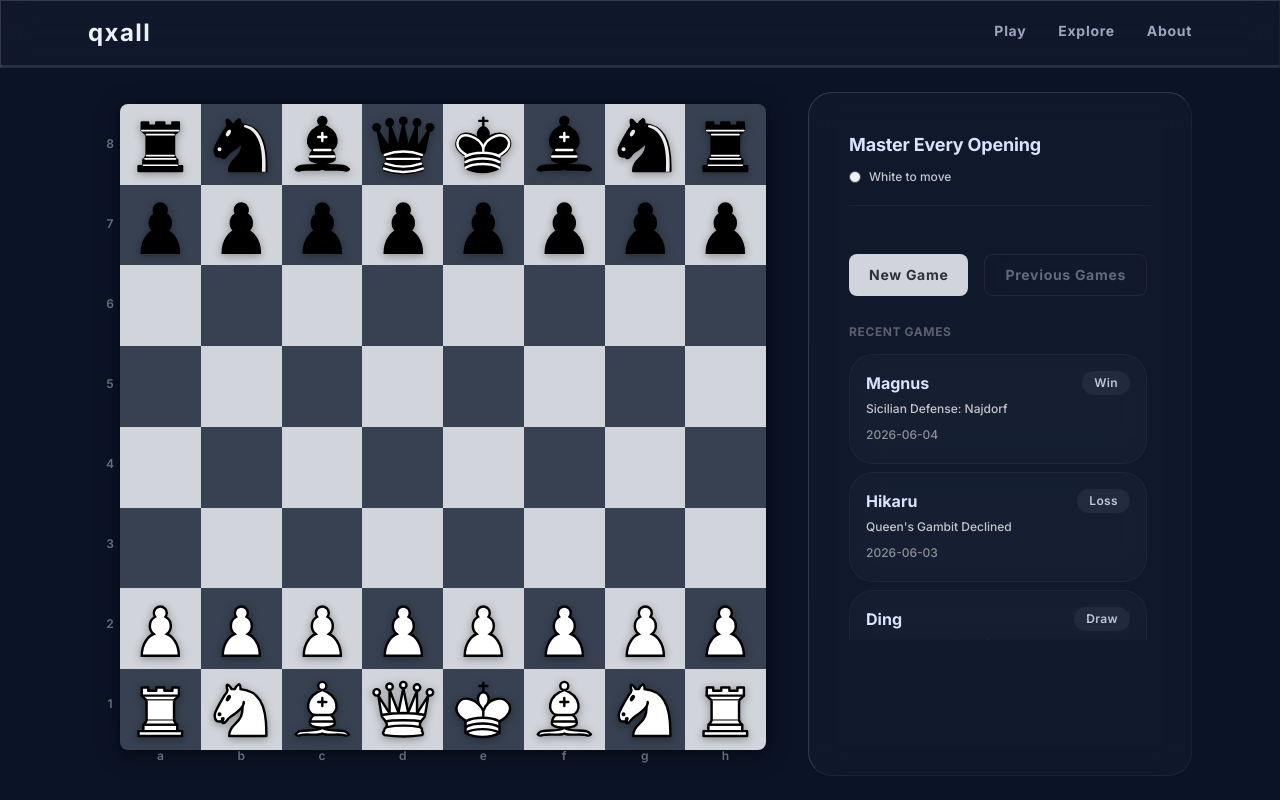
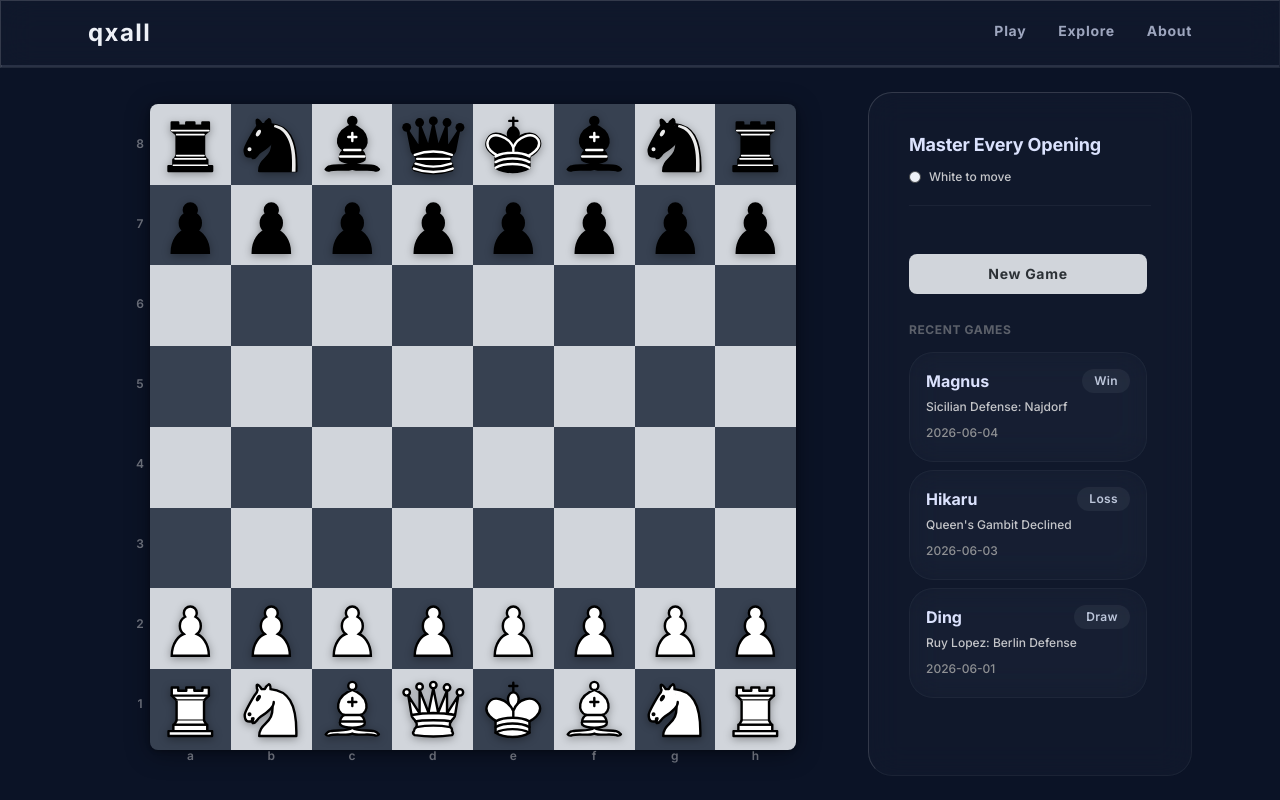
Before and after one commit to done-n-dusted/qxall, a React (Vite) app in the folder packages/frontend/: page /play in a window 1280 px wide. Built offline with nearby package versions, Linux system fonts and the light colour scheme.

Commit message:
feat: implement flexible moves list and contextual active actions

```diff
--- a/packages/frontend/src/pages/PlayPage/PlayPage.css
+++ b/packages/frontend/src/pages/PlayPage/PlayPage.css
@@ -107,12 +107,16 @@
 /* ── Scrollable Launcher Area ── */
 .play-page__content-scrollable {
   flex: 1;
-  overflow-y: auto;
+  overflow-y: hidden; /* Default to hidden to lock the outer viewport when active moves list is visible */
   display: flex;
   flex-direction: column;
   gap: var(--space-3);
   min-height: 0;
   padding-right: 4px;
+}
+
+.play-page__content-scrollable--scrollable {
+  overflow-y: auto; /* Allow scrolling when recent games are visible */
 }
 
 /* Scrollbar styles for glass card scroller */
@@ -136,8 +140,11 @@
 
 /* ── Move list wrapper — fill remaining space ── */
 .play-page__moves {
+  flex: 1;
   min-height: 160px;
-  height: 180px; /* Constrain move list height inside the larger panel flow */
+  height: auto; /* Flex height */
+  display: flex;
+  flex-direction: column;
 }
 
 /* ── Quick-Start Actions ── */
@@ -215,47 +222,52 @@
 
 /* ── Move list wrapper transitions ── */
 .play-page__moves-wrapper {
-  transition: max-height 0.3s cubic-bezier(0.4, 0, 0.2, 1),
-              opacity 0.3s cubic-bezier(0.4, 0, 0.2, 1),
-              margin-bottom 0.3s cubic-bezier(0.4, 0, 0.2, 1),
+  transition: opacity 0.3s cubic-bezier(0.4, 0, 0.2, 1),
               visibility 0.3s cubic-bezier(0.4, 0, 0.2, 1);
   overflow: hidden;
+  display: flex;
+  flex-direction: column;
 }
 
 .play-page__moves-wrapper--expanded {
-  max-height: 180px;
+  flex: 1 1 0%;
+  min-height: 0;
   opacity: 1;
   margin-bottom: var(--space-2);
   visibility: visible;
 }
 
 .play-page__moves-wrapper--collapsed {
-  max-height: 0;
-  opacity: 0;
-  margin-bottom: 0;
-  pointer-events: none;
-  visibility: hidden;
+  display: none;
 }
 
 /* ── Recent Games History transitions ── */
 .play-page__history-wrapper {
-  transition: max-height 0.3s cubic-bezier(0.4, 0, 0.2, 1),
-              opacity 0.3s cubic-bezier(0.4, 0, 0.2, 1),
+  transition: opacity 0.3s cubic-bezier(0.4, 0, 0.2, 1),
               visibility 0.3s cubic-bezier(0.4, 0, 0.2, 1);
   overflow: hidden;
 }
 
 .play-page__history-wrapper--expanded {
-  max-height: 320px;
+  display: flex;
+  flex-direction: column;
+  flex: 1 1 0%;
+  min-height: 0;
   opacity: 1;
   visibility: visible;
 }
 
 .play-page__history-wrapper--collapsed {
-  max-height: 0;
-  opacity: 0;
-  pointer-events: none;
-  visibility: hidden;
+  display: none;
+}
+
+.play-page__btn-resign {
+  color: var(--color-error) !important;
+  border-color: rgba(255, 180, 171, 0.2) !important;
+}
+
+.play-page__btn-resign:hover:not(:disabled) {
+  background: rgba(255, 180, 171, 0.1) !important;
 }
 
 /* ── Responsive adjustments (retaining 70-30 board-left split) ── */
--- a/packages/frontend/src/pages/PlayPage/PlayPage.tsx
+++ b/packages/frontend/src/pages/PlayPage/PlayPage.tsx
@@ -2,7 +2,17 @@ import { useState } from 'react';
 import { ChessBoard, useBoardState, MoveList, Button, GlassCard, Chip } from '../../components';
 import './PlayPage.css';
 
-function getStatusText(boardState: ReturnType<typeof useBoardState>): string {
+function getStatusText(
+  boardState: ReturnType<typeof useBoardState>,
+  isResigned: boolean,
+  isDrawAgreed: boolean
+): string {
+  if (isResigned) {
+    return `Resigned - ${boardState.turn === 'w' ? 'Black' : 'White'} wins!`;
+  }
+  if (isDrawAgreed) {
+    return 'Draw by agreement';
+  }
   if (boardState.isCheckmate) return 'Checkmate!';
   if (boardState.isStalemate) return 'Stalemate';
   if (boardState.isDraw) return 'Draw';
@@ -35,8 +45,11 @@ const RECENT_GAMES = [
 
 export function PlayPage() {
   const boardState = useBoardState();
-  const statusText = getStatusText(boardState);
-  const isGameOver = boardState.isCheckmate || boardState.isStalemate || boardState.isDraw;
+  const [isResigned, setIsResigned] = useState(false);
+  const [isDrawAgreed, setIsDrawAgreed] = useState(false);
+
+  const isGameOver = boardState.isCheckmate || boardState.isStalemate || boardState.isDraw || isResigned || isDrawAgreed;
+  const statusText = getStatusText(boardState, isResigned, isDrawAgreed);
 
   const [showHistory, setShowHistory] = useState(false);
   const [prevHistoryLength, setPrevHistoryLength] = useState(boardState.moveHistory.length);
@@ -55,14 +68,22 @@ export function PlayPage() {
   const handleNewGame = () => {
     boardState.reset();
     setShowHistory(false);
+    setIsResigned(false);
+    setIsDrawAgreed(false);
   };
+
+  const handleSelectSquare = (square: string) => {
+    if (isGameOver) return;
+    boardState.selectSquare(square);
+  };
+
 
   return (
     <div className="play-page">
       <div className="play-page__grid">
         {/* Board (Always on the Left) */}
         <div className="play-page__board">
-          <ChessBoard boardState={boardState} />
+          <ChessBoard boardState={{ ...boardState, selectSquare: handleSelectSquare }} />
         </div>
 
         {/* Side Panel / Launcher (Always on the Right) */}
@@ -86,7 +107,10 @@ export function PlayPage() {
             </div>
 
             {/* Scrollable Panel Content (to keep viewport locked) */}
-            <div className="play-page__content-scrollable">
+            <div className={[
+              'play-page__content-scrollable',
+              shouldShowHistory ? 'play-page__content-scrollable--scrollable' : ''
+            ].filter(Boolean).join(' ')}>
               {/* Move List */}
               <div className="play-page__section">
                 <div className={[
@@ -108,19 +132,27 @@ export function PlayPage() {
 
               {/* Quick-Start Actions */}
               <div className="play-page__actions">
-                <Button
-                  variant="primary"
-                  onClick={handleNewGame}
-                >
-                  {isGameOver ? 'Play Again' : 'New Game'}
-                </Button>
-                <Button
-                  variant={isGameActive && shouldShowHistory ? 'primary' : 'secondary'}
-                  onClick={() => setShowHistory(prev => !prev)}
-                  disabled={!isGameActive}
-                >
-                  {isGameActive && showHistory ? 'Show Moves' : 'Previous Games'}
-                </Button>
+                {isGameActive && !isGameOver ? (
+                  <>
+                    <Button variant="secondary" onClick={handleNewGame}>
+                      New Game
+                    </Button>
+                    <Button variant="secondary" onClick={() => setIsResigned(true)} className="play-page__btn-resign">
+                      Resign
+                    </Button>
+                    <Button variant="secondary" onClick={() => setIsDrawAgreed(true)}>
+                      Offer Draw
+                    </Button>
+                  </>
+                ) : isGameOver ? (
+                  <Button variant="primary" onClick={handleNewGame}>
+                    Play Again
+                  </Button>
+                ) : (
+                  <Button variant="primary" onClick={handleNewGame}>
+                    New Game
+                  </Button>
+                )}
               </div>
 
               {/* Recent Games */}
```
